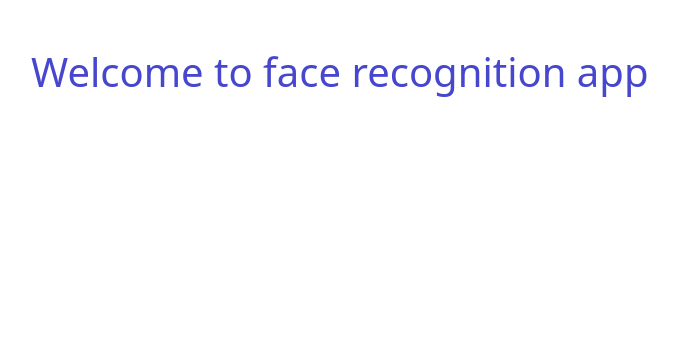
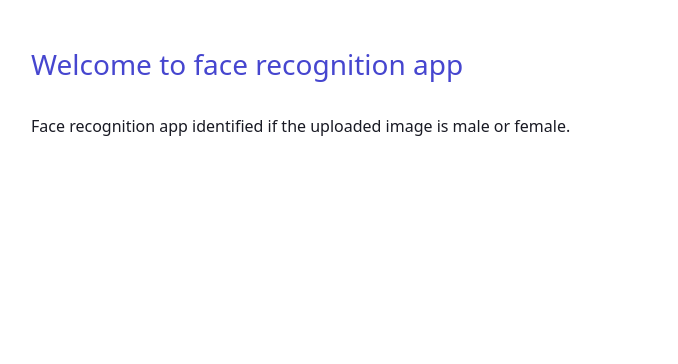
Before and after one commit to 01abhi/FaceRecognitionWithAI-ML, a Flask app: page / in a window 1280 px wide. Shown: the part 56-420 px from the top of the page, without its empty margins (63-741 px from the left). Run offline with Flask 2, Linux system fonts and the light colour scheme.

Commit message:
Added pragraph content to the homepage

```diff
--- a/static/css/main.css
+++ b/static/css/main.css
@@ -2,6 +2,9 @@
     color: rgb(70, 70, 207);
   }
 
+.content-paragraph{
+    color: rgb(25, 26, 36);
+}
 .footer{
     position: fixed;
     left:0;
--- a/templates/base.html
+++ b/templates/base.html
@@ -26,7 +26,11 @@
       </nav>
     <div class="container">
       <br></br>
-      <h1 class="content">Welcome to face recognition app</h1>
+      <h3 class="content">Welcome to face recognition app</h3>
+      <br>
+      <p class ='content-paragraph'>
+        Face recognition app identified if the uploaded image is male or female.
+      </p>
     </div>
     </div>
 <!--footer-->
```
